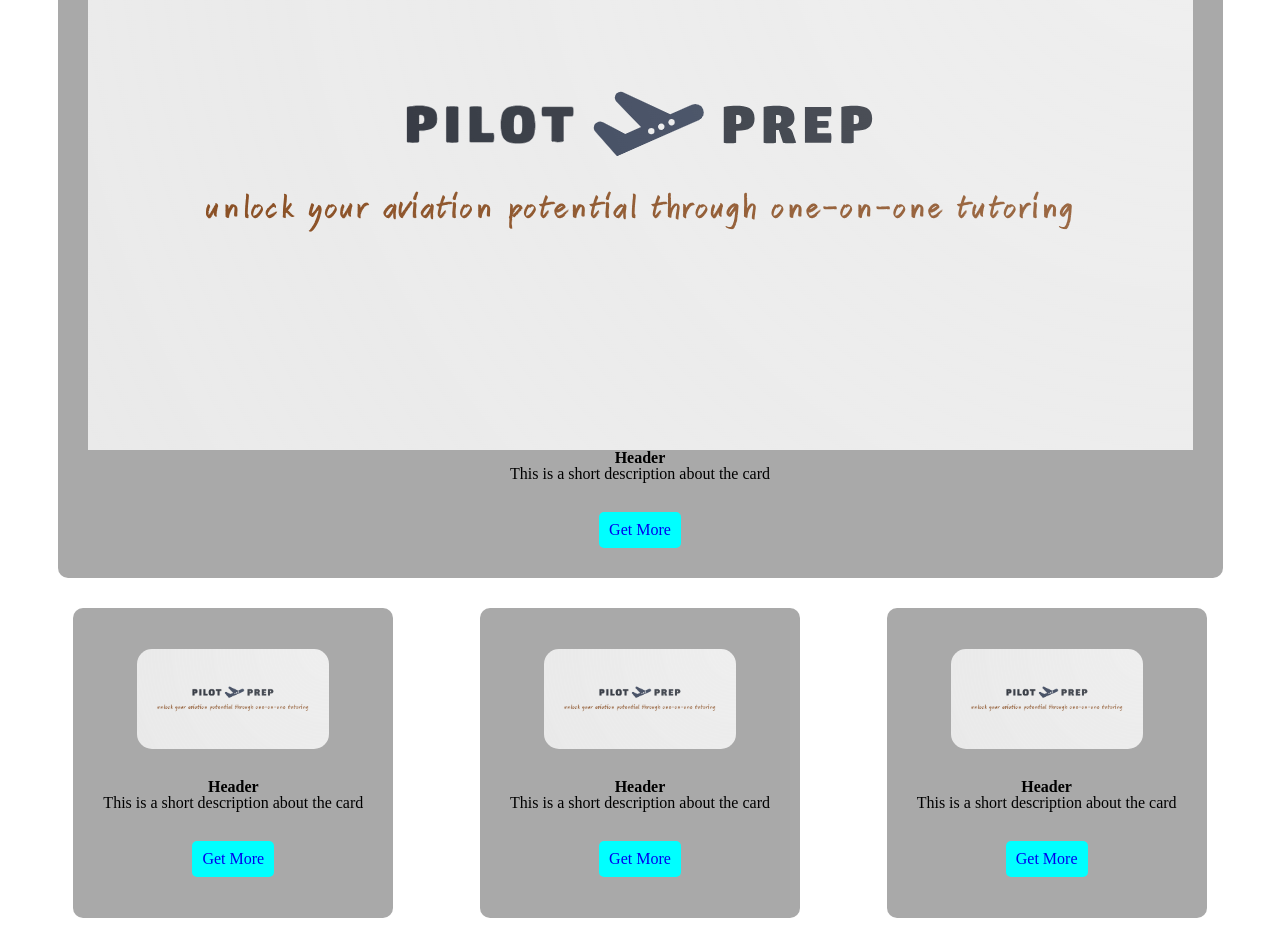
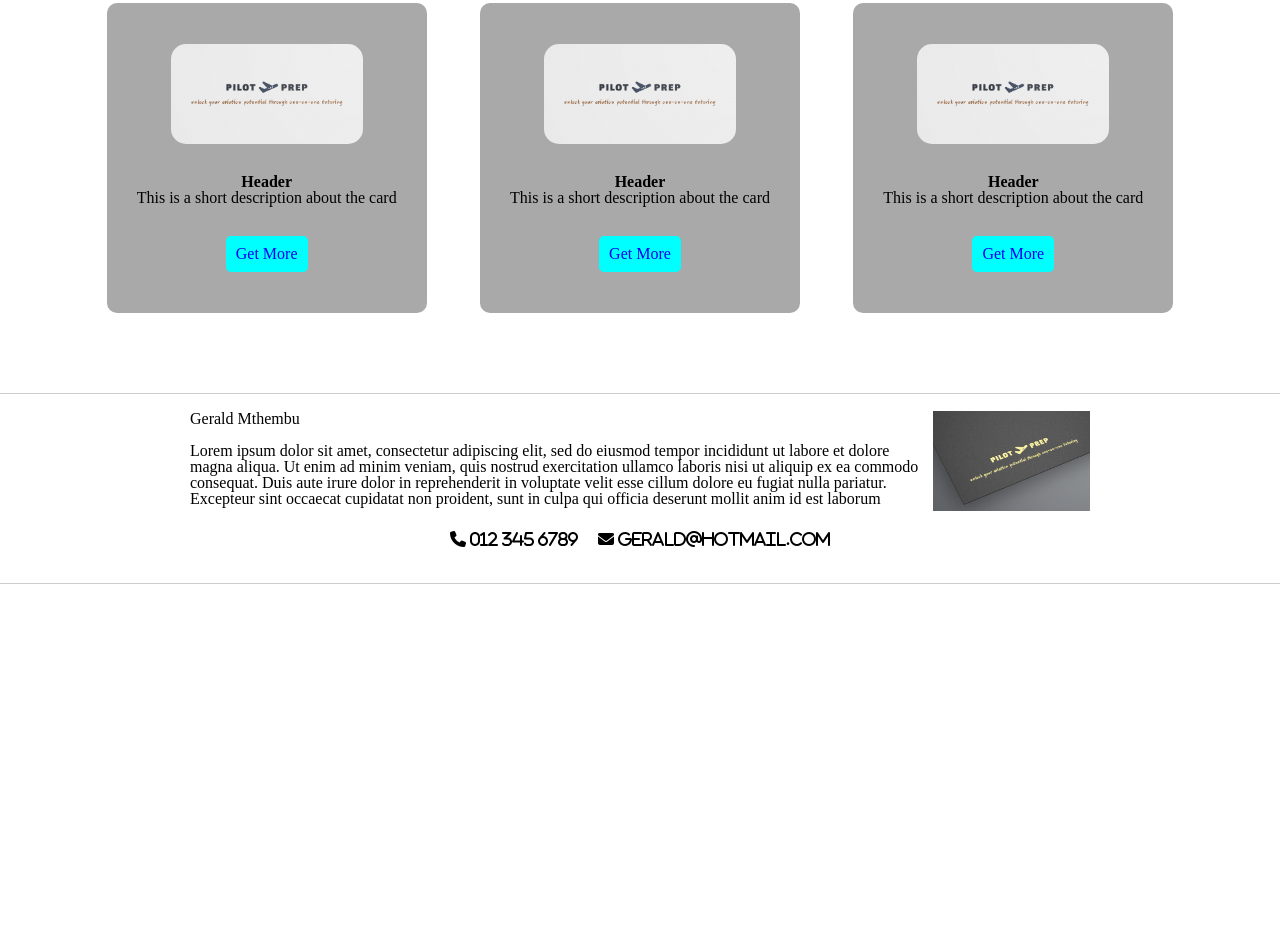
Before and after one commit to MceboMkhwanazi/PilotPrepWebsite, a plain HTML site: page index.html in a window 1280 px wide. Shown: the part 905-1853 px from the top of the page. After the commit the page ends 1506 px from the top, so only its background shows below. Drawn offline with Linux system fonts and the light colour scheme.

Commit message:
Add files via upload

```diff
--- a/index.html
+++ b/index.html
@@ -27,6 +27,8 @@
   <p>Aviation Training Institute <br> Opening at 09:00</p>
 </div>
 
+<p><hr></p>
+
 <div class="section2Container">
   <div class="sec2MiniContainer">
 
@@ -40,18 +42,10 @@
   </div>
 </div>
 
+<p><hr ></p>
+
 <div class="section3Container">
-  <div>
 
-  <img src="Images/Screenshot 2023-09-05 084756.png" alt="Image">
-  <h2>Header</h2>
-  <p>This is a short description about the card</p>
-
-  <a href="#" class="button">Get More</a>
-  </div>
-</div>
-
-<div class="section4Container">
   <div>
     <img src="Images/Screenshot 2023-09-05 084756.png" alt="Image">
     <h2>Header</h2>
@@ -77,6 +71,31 @@
   </div>
 </div>
 
+<p><hr></p>
+
+<footer>
+
+  <div class="section4Container">
+    <div class="sec4MiniContainer">
+      <img src="Images/Screenshot 2.png" alt="Image">
+      <p>
+        Gerald Mthembu <br>
+        <br>
+        Lorem ipsum dolor sit amet, consectetur adipiscing elit, sed do eiusmod tempor incididunt ut labore et dolore magna aliqua. Ut enim ad minim veniam,
+        quis nostrud exercitation ullamco laboris nisi ut aliquip ex ea commodo consequat. Duis aute irure dolor in reprehenderit in voluptate velit esse cillum dolore eu
+        fugiat nulla pariatur. Excepteur sint occaecat cupidatat non proident, sunt in culpa qui officia deserunt mollit anim id est laborum
+      </p>
+    </div>
+  </div>
+
+  <div class="footerIcons">
+    <i class="fa-solid fa-phone"> 012 345 6789 </i>
+    <i class="fa-solid fa-envelope"> gerald@hotmail.com </i>
+  </div>
+
+</footer>
+
+<p><hr></p>
 
 </body>
 </html>
--- a/style.css
+++ b/style.css
@@ -102,7 +102,7 @@ input, select {
 }
 
 /* This is Mcebo's styling */
-/**/
+
 
 .navigationContainer {
     display: flex;
@@ -120,17 +120,26 @@ input, select {
     padding: 20px 20px
 }
 
+.button {
+    display: inline-block;
+    text-decoration: none;
+    background-color: aqua;
+    border-radius: 5px;
+    padding: 10px;
+    margin-top: 30px;
+}
+
 .section1Container {
     display: flex;
     flex-direction: column;
     justify-content: center;
-    height: 200px;
+
 }
 
 .section1Container h1 {
     text-align: center;
     font-size: 50px;
-    margin: 25px;
+    margin: 20px;
 }
 
 .section1Container p {
@@ -141,6 +150,7 @@ input, select {
 .section2Container {
     display: flex;
     justify-content: center;
+    margin: 80px;
 }
 
 .sec2MiniContainer {
@@ -156,6 +166,10 @@ input, select {
     width: 800px;
 }
 
+.section2Container p {
+    text-align: center;
+}
+
 .section2Container img {
     width: 400px;
     height: auto;
@@ -163,33 +177,15 @@ input, select {
     margin-bottom: 50px;
 }
 
+
 .section3Container {
     display: flex;
-    flex-direction: column;
     justify-content: space-around;
     align-items:center;
-    margin: 30px;
+    margin: 80px;
 }
 
 .section3Container div {
-    display: flex;
-    flex-wrap: wrap;
-    align-items: center;
-    flex-direction: column;
-    justify-content: center;
-    background-color: darkgrey;
-    padding: 30px;
-    border-radius: 10px;
-}
-
-.section4Container {
-    display: flex;
-    justify-content: space-around;
-    align-items:center;
-    margin: 30px;
-}
-
-.section4Container div {
     display: flex;
     flex-wrap: wrap;
     align-items: center;
@@ -202,18 +198,36 @@ input, select {
 
 }
 
-.section4Container img {
+.section3Container img {
     border-radius: 15px;
     height: 100px;
     width: auto;
     margin-bottom: 30px;
 }
 
-.button {
-    display: inline-block;
-    text-decoration: none;
-    background-color: aqua;
-    border-radius: 5px;
-    padding: 10px;
-    margin-top: 30px;
+.section4Container {
+    display:flex;
+    justify-content: center;
 }
+
+.sec4MiniContainer {
+    height: 100px;
+    width: 900px;
+    display: flex;
+    flex-direction: row-reverse;
+}
+
+.sec4MiniContainer img {
+    height: 100px;
+}
+
+.footerIcons {
+    display: flex;
+    justify-content: center;
+    padding: 20px;
+}
+
+.footerIcons i {
+    padding-left: 10px;
+    padding-right: 10px;
+}
```
